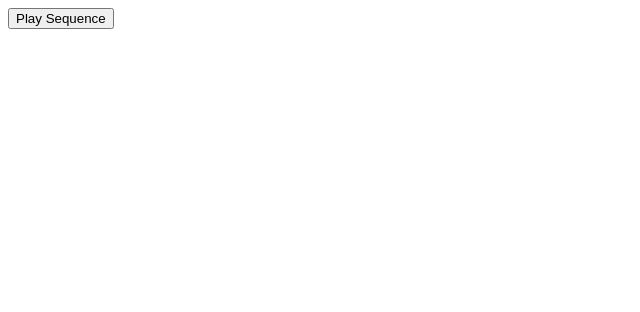
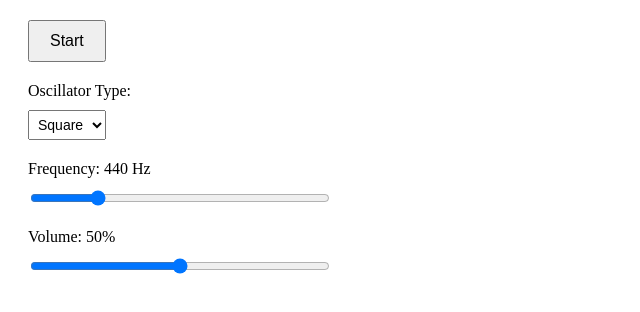
Before and after one commit to 3mdistal/synthesis-js, a SvelteKit app: page / in a window 1280 px wide. Shown: the top 312 px of the page, without its empty margins (0-640 px from the left). Built offline with nearby package versions, Linux system fonts and the light colour scheme.

Commit message:
Sin wave generating well.

```diff
--- a/src/lib/controller.ts
+++ b/src/lib/controller.ts
@@ -1,43 +1,82 @@
 export class SynthController {
 	audioContext!: AudioContext;
 	#synthNode!: AudioWorkletNode;
+	#gainNode!: GainNode;
+	#isInitialized = false;
 
 	async init() {
-		this.audioContext = new AudioContext();
-		await this.setup();
+		if (!this.#isInitialized) {
+			try {
+				console.log('Initializing audio context...');
+				this.audioContext = new AudioContext();
+				await this.setup();
+				this.#isInitialized = true;
+				console.log('Audio context initialized successfully');
+			} catch (error) {
+				console.error('Failed to initialize synth:', error);
+				throw error;
+			}
+		}
+		console.log('Resuming audio context...');
+		await this.audioContext.resume();
+		console.log('Audio context state:', this.audioContext.state);
 	}
 
-	async setup() {
-		await this.audioContext.audioWorklet.addModule('/synth-processor.js');
-		this.#synthNode = new AudioWorkletNode(this.audioContext, 'simple-synth-processor');
-		this.#synthNode.connect(this.audioContext.destination);
+	async stop() {
+		if (this.audioContext) {
+			console.log('Suspending audio context...');
+			await this.audioContext.suspend();
+			console.log('Audio context state:', this.audioContext.state);
+		}
 	}
 
-	noteToFreq(note: string) {
-		const noteMap: { [key: string]: number } = { c: 0, d: 2, e: 4, f: 5, g: 7, a: 9, b: 11 };
+	private async setup() {
+		try {
+			console.log('Setting up audio nodes...');
+			await this.audioContext.audioWorklet.addModule('/synth-processor.js');
+			this.#synthNode = new AudioWorkletNode(this.audioContext, 'simple-synth-processor');
+			this.#gainNode = this.audioContext.createGain();
+			this.#gainNode.gain.value = 0.5;
 
-		// Extract note, accidental, and octave
-		const match = note.match(/^([a-g])(#|b)?(\d+)$/i);
-		if (!match) throw new Error('Invalid note format');
+			// Connect: Synth -> Gain -> Speakers
+			this.#synthNode.connect(this.#gainNode);
+			this.#gainNode.connect(this.audioContext.destination);
+			console.log('Audio nodes set up successfully');
 
-		const [, noteName, accidental, octave] = match;
-		let semitones = noteMap[noteName.toLowerCase()];
-
-		// Adjust for sharp or flat
-		if (accidental === '#') semitones += 1;
-		if (accidental === 'b') semitones -= 1;
-
-		semitones += (parseInt(octave) + 1) * 12;
-		return 440 * Math.pow(2, (semitones - 69) / 12);
+			// Add error handler for AudioWorklet
+			this.#synthNode.onprocessorerror = (event) => {
+				console.error('AudioWorklet processor error:', event);
+			};
+		} catch (error) {
+			console.error('Failed to setup AudioWorklet:', error);
+			throw error;
+		}
 	}
 
-	playSequence(notes: string[]) {
-		const frequencies = notes.map((note) => this.noteToFreq(note));
-		this.#synthNode.port.postMessage({
-			type: 'playSequence',
-			frequencies,
-			attack: 0.05,
-			decay: 0.1
-		});
+	setFrequency(frequency: number) {
+		if (this.#synthNode && this.#isInitialized) {
+			console.log('Setting frequency:', frequency);
+			this.#synthNode.port.postMessage({
+				type: 'setFrequency',
+				value: frequency
+			});
+		}
+	}
+
+	setVolume(volume: number) {
+		if (this.#gainNode) {
+			console.log('Setting volume:', volume);
+			this.#gainNode.gain.value = volume;
+		}
+	}
+
+	setOscType(type: 'sine' | 'square') {
+		if (this.#synthNode && this.#isInitialized) {
+			console.log('Setting oscillator type:', type);
+			this.#synthNode.port.postMessage({
+				type: 'setOscType',
+				value: type
+			});
+		}
 	}
 }
--- a/src/routes/+page.svelte
+++ b/src/routes/+page.svelte
@@ -1,12 +1,133 @@
 <script lang="ts">
 	import { SynthController } from '$lib/controller';
+	import { onMount } from 'svelte';
 
 	const synth = new SynthController();
+	let frequency = 440;
+	let volume = 0.5;
+	let isPlaying = false;
+	let error = '';
+	let oscType: 'sine' | 'square' = 'square';
+
+	async function togglePlayback() {
+		try {
+			error = '';
+			if (!isPlaying) {
+				await synth.init();
+				synth.setFrequency(frequency);
+				synth.setVolume(volume);
+				synth.setOscType(oscType);
+				isPlaying = true;
+			} else {
+				await synth.stop();
+				isPlaying = false;
+			}
+		} catch (e) {
+			error = e instanceof Error ? e.message : 'Failed to toggle playback';
+			isPlaying = false;
+		}
+	}
+
+	function updateFrequency(event: Event) {
+		const input = event.target as HTMLInputElement;
+		frequency = parseFloat(input.value);
+		if (isPlaying) {
+			synth.setFrequency(frequency);
+		}
+	}
+
+	function updateVolume(event: Event) {
+		const input = event.target as HTMLInputElement;
+		volume = parseFloat(input.value);
+		synth.setVolume(volume);
+	}
+
+	function updateOscType(event: Event) {
+		const select = event.target as HTMLSelectElement;
+		oscType = select.value as 'sine' | 'square';
+		if (isPlaying) {
+			synth.setOscType(oscType);
+		}
+	}
 </script>
 
-<button
-	onclick={async () => {
-		await synth.init();
-		synth.playSequence(['c4', 'd4', 'eb4', 'f#4', 'g4', 'a4', 'b4', 'c5']);
-	}}>Play Sequence</button
->
+<div class="container">
+	<button on:click={togglePlayback}>
+		{isPlaying ? 'Stop' : 'Start'}
+	</button>
+
+	{#if error}
+		<div class="error">{error}</div>
+	{/if}
+
+	<div class="control">
+		<label for="osc-type">Oscillator Type:</label>
+		<select id="osc-type" value={oscType} on:change={updateOscType}>
+			<option value="square">Square</option>
+			<option value="sine">Sine</option>
+		</select>
+	</div>
+
+	<div class="control">
+		<label for="frequency">Frequency: {frequency} Hz</label>
+		<input
+			type="range"
+			id="frequency"
+			min="20"
+			max="2000"
+			step="1"
+			value={frequency}
+			on:input={updateFrequency}
+		/>
+	</div>
+
+	<div class="control">
+		<label for="volume">Volume: {Math.round(volume * 100)}%</label>
+		<input
+			type="range"
+			id="volume"
+			min="0"
+			max="1"
+			step="0.01"
+			value={volume}
+			on:input={updateVolume}
+		/>
+	</div>
+</div>
+
+<style>
+	.container {
+		margin: 20px;
+		display: flex;
+		flex-direction: column;
+		gap: 20px;
+	}
+
+	.control {
+		display: flex;
+		flex-direction: column;
+		gap: 10px;
+	}
+
+	button {
+		width: fit-content;
+		padding: 10px 20px;
+		font-size: 16px;
+		cursor: pointer;
+	}
+
+	input[type='range'] {
+		width: 300px;
+	}
+
+	select {
+		width: fit-content;
+		padding: 5px;
+		font-size: 14px;
+	}
+
+	.error {
+		color: red;
+		font-weight: bold;
+	}
+</style>
```
Also changed, not shown: src/lib/synth-processor.ts (+50 -60 lines), static/synth-processor.js (+34 -47 lines).
